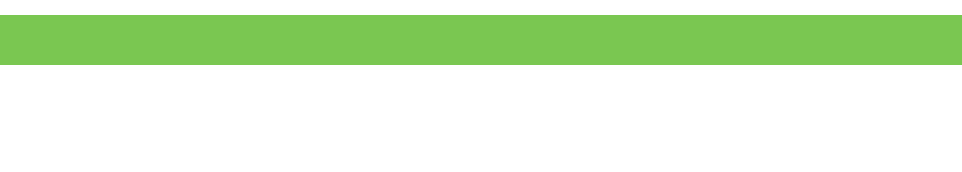
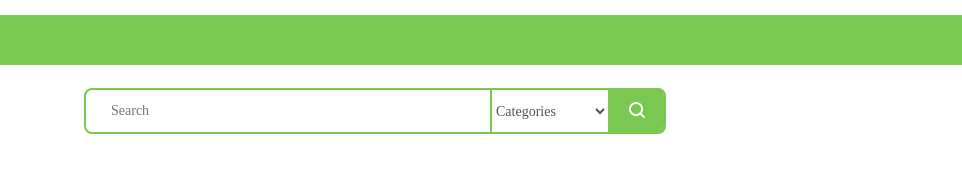
Before and after one commit to AndreyLukashev/Furniking, a website built with Vite: page index.html in a window 1280 px wide. Shown: the full height of the page, 318-1280 px from the left. Built offline with nearby package versions, Linux system fonts and the light colour scheme; a web font is replaced by a local one.

Commit message:
add search

```diff
--- a/index.html
+++ b/index.html
@@ -21,7 +21,16 @@
       <h1 class="h1-text">Furniking</h1>
     </div>
 
-    <div class="search"></div>
+    <form class="input-group">
+      <input name="Search" type="text" placeholder="Search" class="search-input select-text">
+      <select name="Categories" id="" class="form-select select-text">
+        <option value="Categories">Categories</option>
+        <option value="Sofa">Sofa</option>
+        <option value="Table">Table</option>
+        <option value="Chair">Chair</option>
+      </select>
+      <button class="btn-search"><img src="./public/images/zoom.svg" alt="Zoom"></button>
+    </form>
 
   </div>
 
--- a/main.js
+++ b/main.js
@@ -5,3 +5,7 @@ import './src/components/typography/_typography.js';
 import './src/components/top-bar/top-bar.js';
 import './src/components/header/header.js';
 import './src/components/logo/logo.js';
+import './src/components/grid/grid.js';
+import './src/components/forms/inputs/search-input.js';
+import './src/components/button/button.js';
+import './src/components/forms/select/select.js';
--- /dev/null
+++ b/src/components/button/button.js
@@ -0,0 +1 @@
+import './button.scss';
--- /dev/null
+++ b/src/components/button/button.scss
@@ -0,0 +1,11 @@
+@use '../../global/colors';
+
+.btn-search {
+    width: 55px;
+    height: 46px;
+    border: 2px solid colors.$green;
+    border-top-right-radius: 8px;
+    border-bottom-right-radius: 8px;
+    cursor: pointer;
+    background-color: colors.$green;
+}
--- /dev/null
+++ b/src/components/forms/inputs/input-group.scss
@@ -0,0 +1,14 @@
+@use '../../../global/colors';
+
+.input-group {
+    display: block;
+    width: 582px;
+    height: 46px;
+    flex-shrink: 0;
+    border-radius: 8px;
+    border: 2px solid colors.$green;
+    display: flex;
+    align-items: center;
+
+    outline: none;
+}
--- /dev/null
+++ b/src/components/forms/inputs/search-input.js
@@ -0,0 +1,2 @@
+import './search-input.scss';
+import './input-group.scss';
--- /dev/null
+++ b/src/components/forms/inputs/search-input.scss
@@ -0,0 +1,15 @@
+@use '../../../global/colors';
+
+.search-input {
+    display: block;
+    width: 404px;
+    height: 42px;
+    flex-shrink: 0;
+    border-radius: 8px;
+    border: none;
+    display: flex;
+    align-items: center;
+    padding-left: 25px;
+    outline: none;
+
+}
--- /dev/null
+++ b/src/components/forms/select/select.js
@@ -0,0 +1 @@
+import './select.scss';
--- /dev/null
+++ b/src/components/forms/select/select.scss
@@ -0,0 +1,11 @@
+@use '../../../global/colors';
+
+.form-select {
+    width: 123px;
+    height: 46px;
+    border: 2px solid colors.$green;
+    cursor: pointer;
+    background-color: colors.$white;
+    outline: none;
+
+}
--- /dev/null
+++ b/src/components/grid/grid.js
@@ -0,0 +1 @@
+import './grid.scss';
--- /dev/null
+++ b/src/components/grid/grid.scss
@@ -0,0 +1,28 @@
+$columnsCount: 12;
+
+.container {
+    max-width: 1172px;
+    width: 100%;
+    margin: 0, auto;
+    padding: 0 12px;
+}
+
+.container-fluid {
+    width: 100%;
+    padding: 0 12px;
+}
+
+.row {
+    display: flex;
+    flex: wrap;
+    margin-left: -12px;
+    margin-right: -12px;
+
+}
+
+@for $i from 1 through $columnsCount {
+    .col-#{$i} {
+        flex: 0 0 calc($i / $columnsCount * 100);
+        padding: 0 12px;
+    }
+}
--- a/src/components/logo/logo.scss
+++ b/src/components/logo/logo.scss
@@ -5,6 +5,7 @@
     flex-shrink: 0;
     display: flex;
     align-items: center;
+    margin-right: 120px;
 }
 
 .logo-image {
--- a/src/components/typography/_typography.scss
+++ b/src/components/typography/_typography.scss
@@ -16,4 +16,15 @@
     font-style: normal;
     font-weight: 500;
     line-height: normal;
+
 }
+
+
+.select-text {
+    font-family: Rubik;
+    font-size: 14px;
+    font-style: normal;
+    font-weight: 400;
+    line-height: normal;
+    color: colors.$black;
+}
```
Also changed, not shown: src/global/_breakpoints.scss (added, +8 -0 lines), public/images/select-icon.svg (added), public/images/zoom.svg (added).
